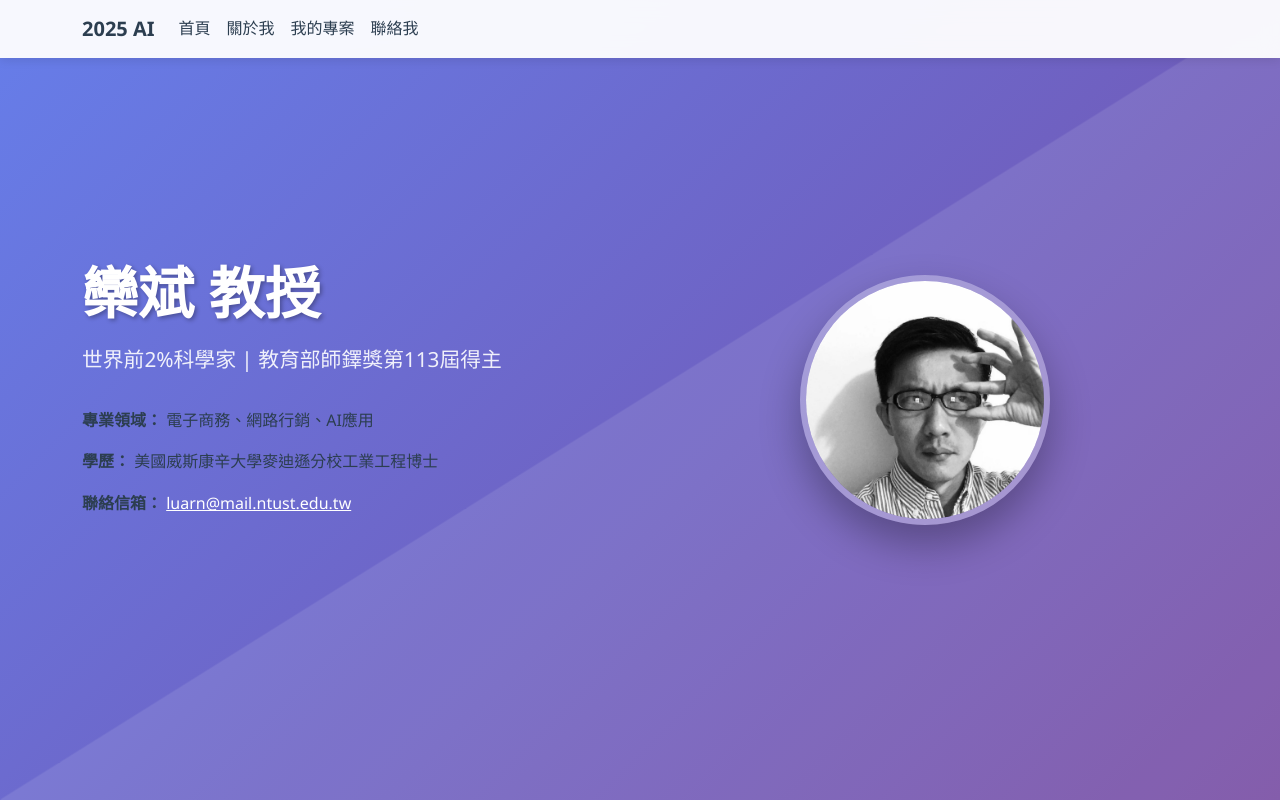
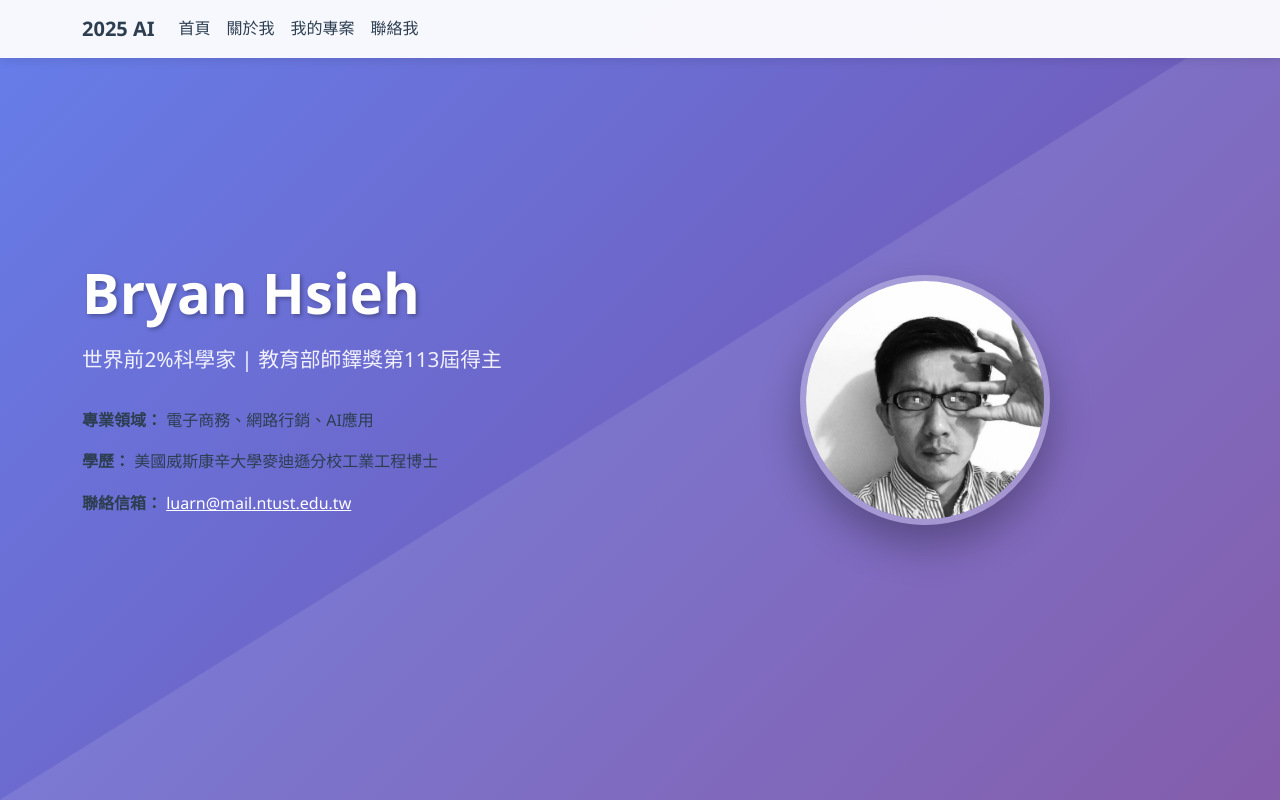
Before and after one commit to snowrover/snowrover.github.io, a plain HTML site: page index.html in a window 1280 px wide. Shown: the top 800 px of the page. Drawn offline with nearby package versions, Linux system fonts and the light colour scheme.

Commit message:
Update index.html

```diff
--- a/index.html
+++ b/index.html
@@ -156,7 +156,7 @@
     <script>
         // ====== 使用者資料區域 - 請修改以下內容 ======
         const profileData = {
-            name: "欒斌 教授",
+            name: "Bryan Hsieh",
             title: "世界前2%科學家 | 教育部師鐸獎第113屆得主",
             expertise: "電子商務、網路行銷、AI應用",
             education: "美國威斯康辛大學麥迪遜分校工業工程博士",
```
